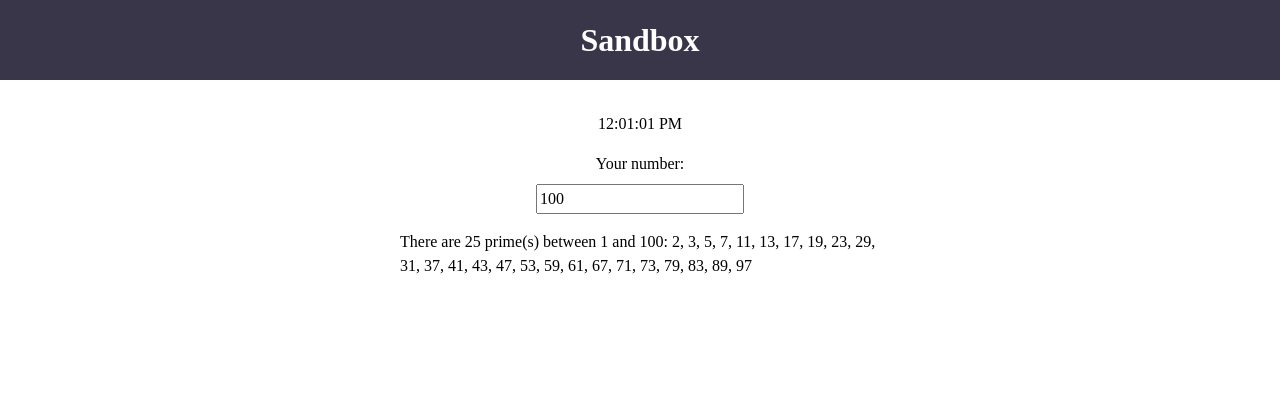
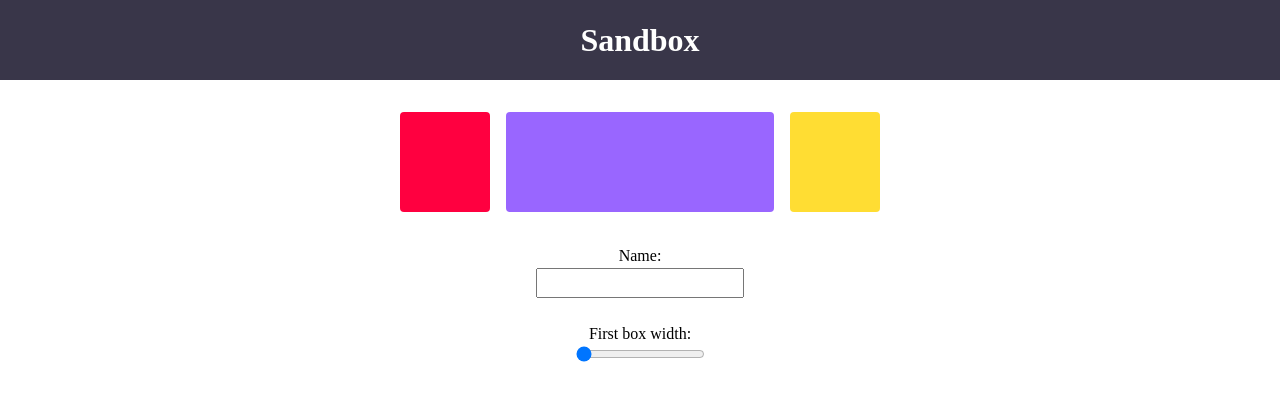
Before and after one commit to paulichdom/joy-of-react-playground, a React (Vite) app: page / in a window 1280 px wide. Shown: the top 400 px of the page. Built offline with nearby package versions, Linux system fonts and the light colour scheme.

Commit message:
add preserved references ui

```diff
--- a/src/App.tsx
+++ b/src/App.tsx
@@ -1,10 +1,10 @@
-import FindPrimes from './components/FindPrimes';
+import NameAndBoxes from './components/Boxes/NameAndBoxes';
 import Layout from './components/Layout';
 
 function App() {
   return (
     <Layout>
-      <FindPrimes />
+      <NameAndBoxes />
     </Layout>
   );
 }
--- /dev/null
+++ b/src/components/Boxes/Boxes.tsx
@@ -0,0 +1,34 @@
+import React from 'react';
+import styled from 'styled-components';
+
+type Box = {
+  flex: number;
+  background: string;
+};
+
+type BoxesProps = {
+  boxes: Box[];
+};
+
+const Boxes: React.FC<BoxesProps> = ({ boxes }) => {
+  return (
+    <Wrapper>
+      {boxes.map((boxStyles, index) => (
+        <Box key={index} style={boxStyles} />
+      ))}
+    </Wrapper>
+  );
+};
+
+export default Boxes;
+
+const Wrapper = styled.div`
+  width: 100%;
+  display: flex;
+  gap: 16px;
+`;
+
+const Box = styled.div`
+  height: 100px;
+  border-radius: 4px;
+`;
--- /dev/null
+++ b/src/components/Boxes/NameAndBoxes.tsx
@@ -0,0 +1,61 @@
+import React, { Fragment } from 'react';
+import Boxes from './Boxes';
+import styled from 'styled-components';
+
+const PureBoxes = React.memo(Boxes);
+
+const NameAndBoxes: React.FC = () => {
+  const [name, setName] = React.useState('');
+  const [boxWidth, setBoxWidth] = React.useState(1);
+
+  const id = React.useId();
+
+  // Try changing some of these values!
+  const boxes = [
+    { flex: boxWidth, background: 'hsl(345deg 100% 50%)' },
+    { flex: 3, background: 'hsl(260deg 100% 70%)' },
+    { flex: 1, background: 'hsl(50deg 100% 60%)' },
+  ];
+
+  return (
+    <Fragment>
+      <PureBoxes boxes={boxes} />
+      <Section>
+        <label htmlFor={`${id}-name`}>Name:</label>
+        <Input
+          id={`${id}-name`}
+          type="text"
+          value={name}
+          onChange={(event) => {
+            setName(event.target.value);
+          }}
+        />
+        <label htmlFor={`${id}-box-width`}>First box width:</label>
+        <Input
+          id={`${id}-box-width`}
+          type="range"
+          min={1}
+          max={5}
+          step={0.01}
+          value={boxWidth}
+          onChange={(event) => {
+            setBoxWidth(Number(event.target.value));
+          }}
+        />
+      </Section>
+    </Fragment>
+  );
+};
+
+export default NameAndBoxes;
+
+const Section = styled.section`
+  padding: 32px;
+  display: flex;
+  flex-direction: column;
+  align-items: center;
+`;
+
+const Input = styled.input`
+  margin-bottom: 24px;
+`;
--- /dev/null
+++ b/src/components/Boxes/index.ts
@@ -0,0 +1,2 @@
+export * from './NameAndBoxes';
+export { default } from './NameAndBoxes';
```
